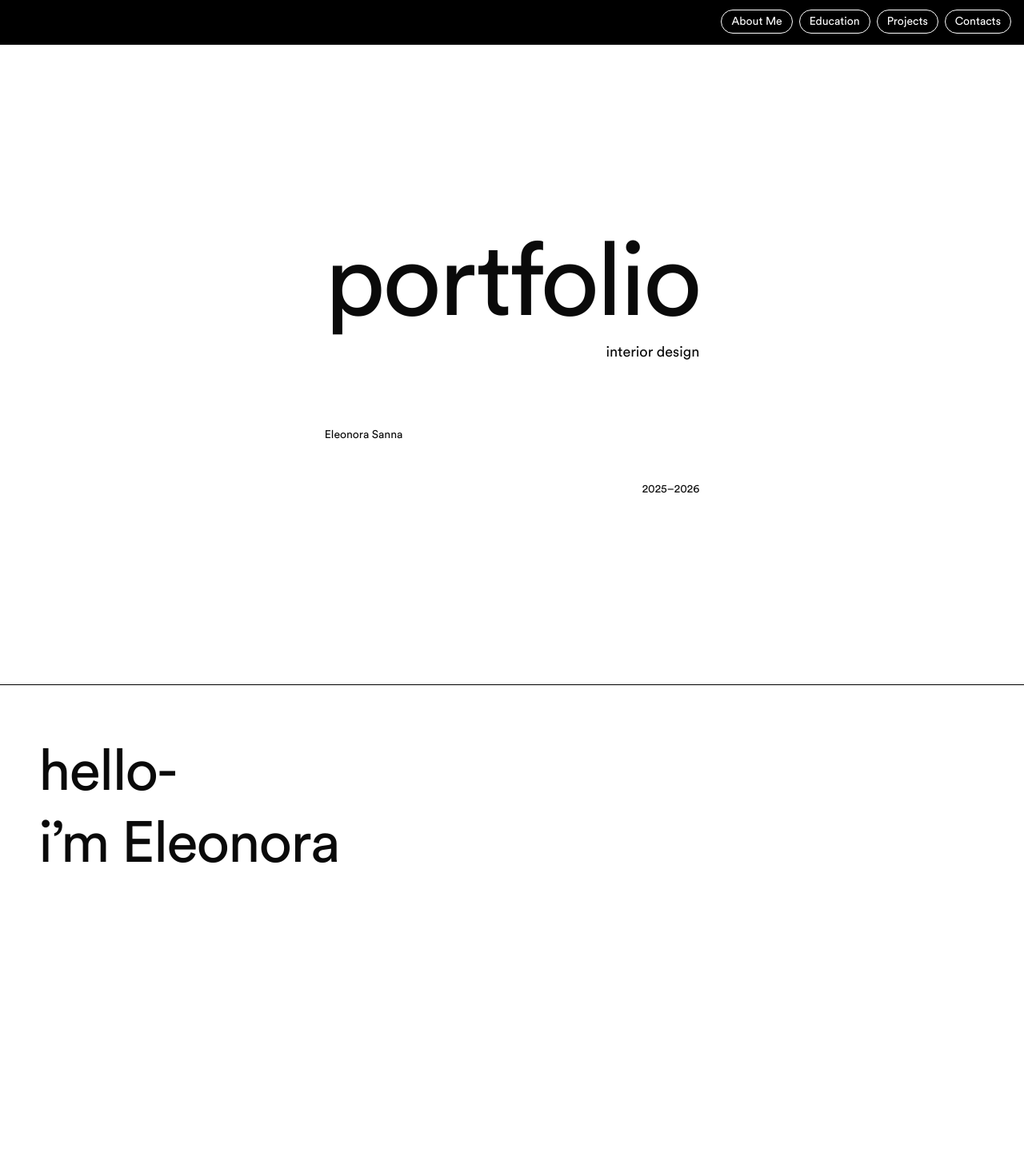
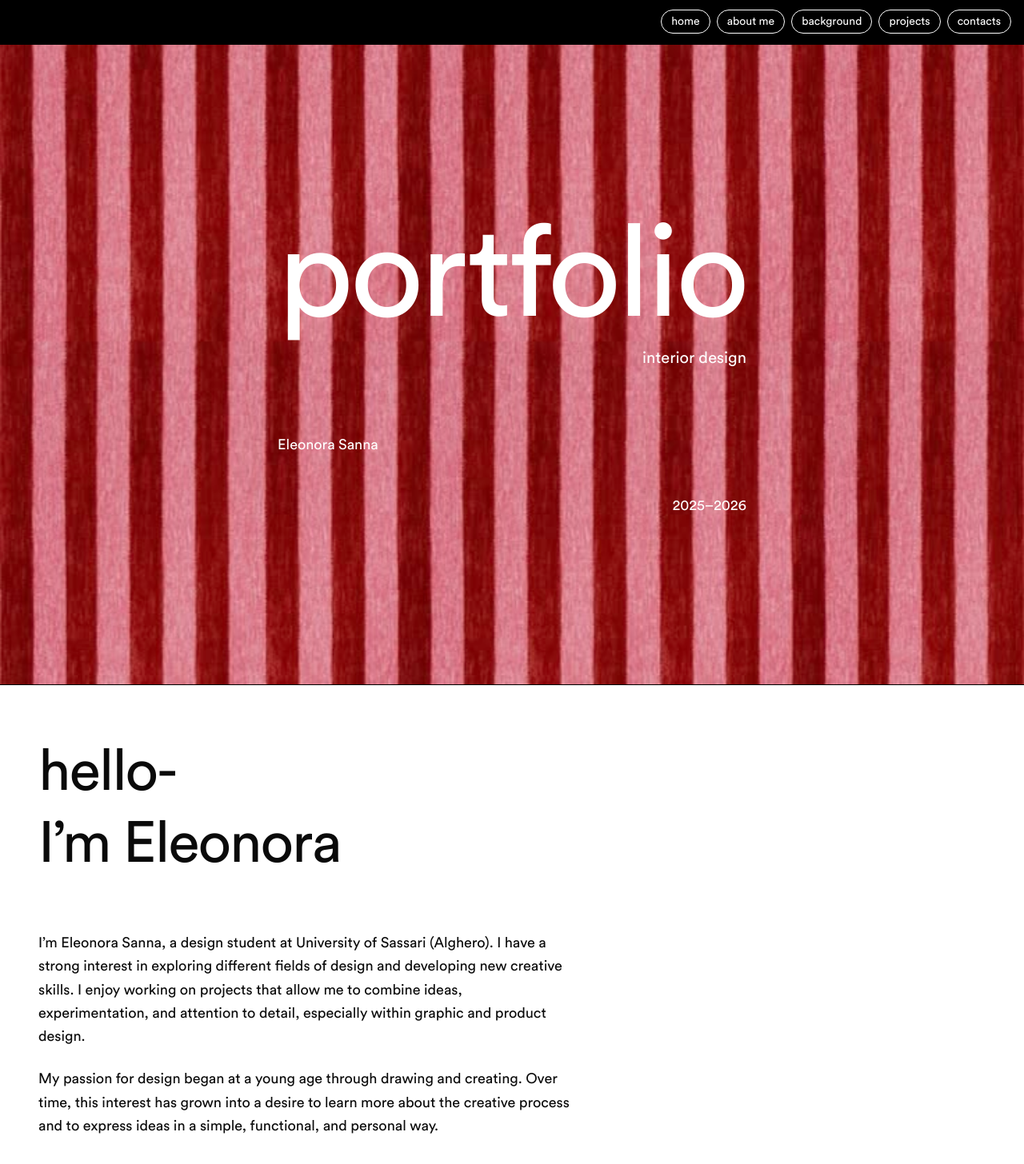
Before and after one commit to esanna29/portafolio-web, a Vue app: page /#/ in a window 1280 px wide. Shown: the top 1456 px of the page at 80% size. Built offline with nearby package versions, Linux system fonts and the light colour scheme.

Commit message:
esanna: Presentación personal y portada con fondo interactivo

```diff
--- a/src/pages/home/Home.vue
+++ b/src/pages/home/Home.vue
@@ -1,12 +1,17 @@
 <script setup lang="ts">
 const menuItems = [
-  { label: 'About Me', href: '#about-me' },
-  { label: 'Education', href: '#education' },
-  { label: 'Projects', href: '#projects' },
-  { label: 'Contacts', href: '#contacts' },
+  { label: 'home', href: '#home' },
+  { label: 'about me', href: '#about-me' },
+  { label: 'background', href: '#education' },
+  { label: 'projects', href: '#projects' },
+  { label: 'contacts', href: '#contacts' },
 ]
 
 function scrollToSection(sectionId: string) {
+ if (sectionId === '#home') {
+  window.scrollTo({ top: 0, behavior: 'smooth' })
+  return
+}
   const element = document.querySelector<HTMLElement>(sectionId)
 
   if (element) {
@@ -30,22 +35,25 @@ function scrollToSection(sectionId: string) {
   </nav>
 
 </header>
-<div class="grid min-h-svh grid-rows-[1fr]">
+<div
+  class="copertina-zoom grid min-h-svh grid-rows-[1fr] bg-center text-white"
+  style="background-image: url('/images/copertina-righe.jpeg')"
+>
   <section class="mx-auto flex w-fit max-w-full flex-col justify-center px-6 py-16 sm:px-10">
     <div class="w-fit">
-  <h1 class="text-6xl font-medium tracking-tight sm:text-8xl lg:text-9xl">
+  <h1 class="text-7xl font-medium tracking-tight sm:text-9xl lg:text-[10rem]">
     portfolio
   </h1>
-      <p class="mt-2 text-right text-sm sm:text-lg">
+      <p class="mt-2 text-right text-base sm:text-xl">
       interior design
     </p>
   </div>
 
-  <p class="mt-12 text-sm font-medium sm:mt-20">
+  <p class="mt-12 text-base font-medium sm:mt-20 sm:text-lg">
     Eleonora Sanna
   </p>
 
-  <p class="mt-8 text-right text-sm font-medium sm:mt-12">
+  <p class="mt-8 text-right text-base font-medium sm:mt-12 sm:text-lg">
   2025–2026
 </p>
 
@@ -59,8 +67,25 @@ function scrollToSection(sectionId: string) {
 >
   <h2 class="text-5xl font-medium leading-tight tracking-tight sm:text-7xl">
     hello-<br />
-    i’m Eleonora
+    I’m Eleonora
   </h2>
+  <div class="mt-10 max-w-2xl space-y-6 text-base leading-relaxed sm:mt-16 sm:text-lg">
+  <p>
+    I’m Eleonora Sanna, a design student at University of Sassari (Alghero).
+    I have a strong interest in exploring different fields of design and
+    developing new creative skills.
+    I enjoy working on projects that allow me to combine ideas,
+    experimentation, and attention to detail, especially within graphic
+    and product design.
+  </p>
+
+  <p>
+    My passion for design began at a young age through drawing and creating.
+    Over time, this interest has grown into a desire to learn more about
+    the creative process and to express ideas in a simple, functional,
+    and personal way.
+  </p>
+</div>
 </section>
 
 
@@ -68,5 +93,12 @@ function scrollToSection(sectionId: string) {
 
 
 <style scoped>
+.copertina-zoom {
+  background-size: 100% 100%;
+  transition: background-size 0.6s ease;
+}
 
+.copertina-zoom:hover {
+  background-size: 115% 115%;
+}
 </style>
```
Also changed, not shown: public/images/copertina-righe.jpeg (added).
